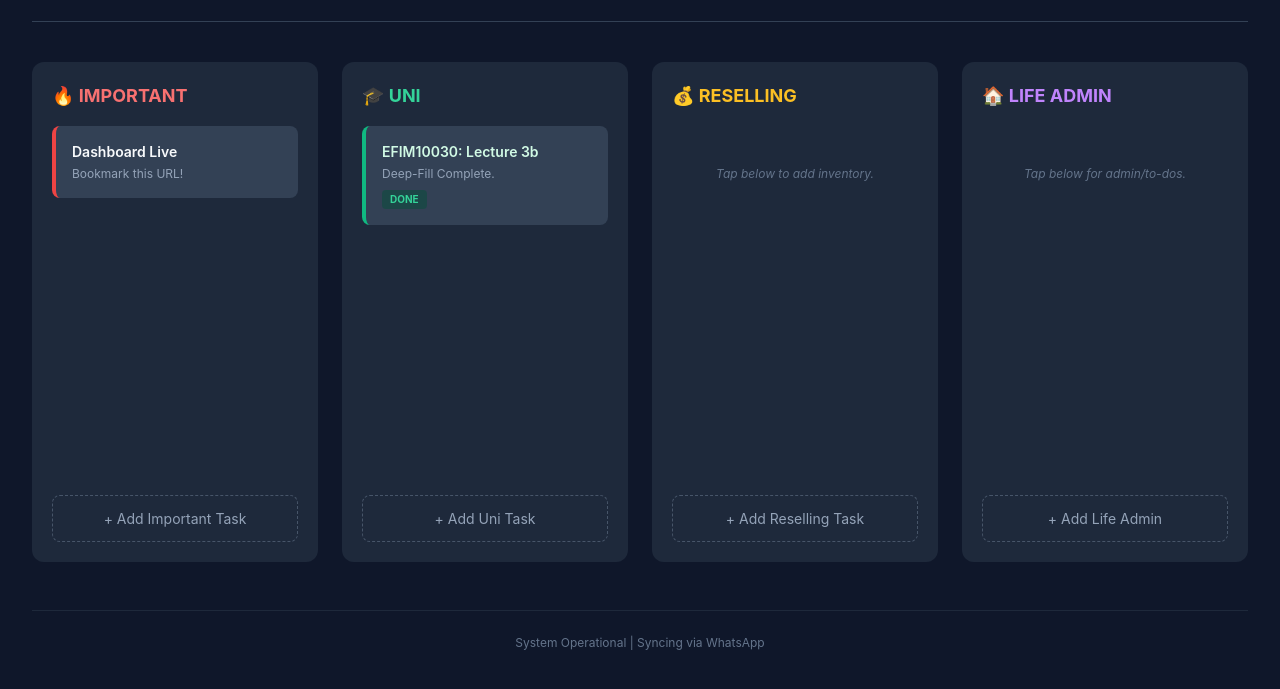
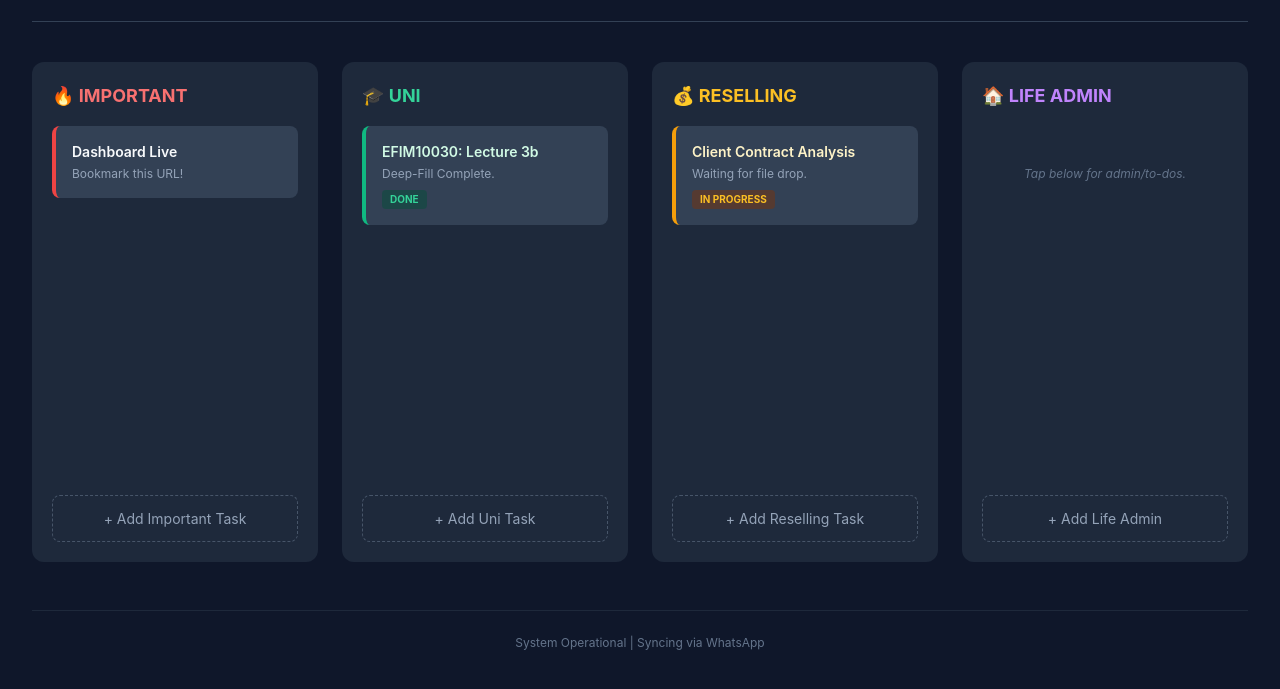
Before and after one commit to limelightluxx-rgb/uni-dashboard, a plain HTML site: page index.html in a window 1280 px wide. Shown: the part 95-784 px from the top of the page. Drawn offline with nearby package versions, Linux system fonts and the light colour scheme.

Commit message:
Add Contract Analysis task to Reselling column

```diff
--- a/index.html
+++ b/index.html
@@ -58,8 +58,12 @@
         <!-- RESELLING -->
         <div class="column">
             <h2 class="text-lg font-bold mb-4 flex items-center gap-2 text-amber-400">💰 RESELLING</h2>
-            <div id="col-reselling" class="flex-grow space-y-3 text-center py-10">
-                <p class="text-xs text-slate-500 italic">Tap below to add inventory.</p>
+            <div id="col-reselling" class="flex-grow space-y-3">
+                <div class="task-card reselling">
+                    <div class="font-semibold text-sm text-amber-100">Client Contract Analysis</div>
+                    <div class="text-xs text-slate-400 mt-1">Waiting for file drop.</div>
+                    <div class="mt-2 inline-block px-2 py-0.5 bg-amber-900/50 text-amber-400 text-[10px] rounded uppercase font-bold">In Progress</div>
+                </div>
             </div>
             <a href="https://wa.me/447462552695?text=Reselling%20Task:%20" class="add-btn text-center mt-4">+ Add Reselling Task</a>
         </div>
```
